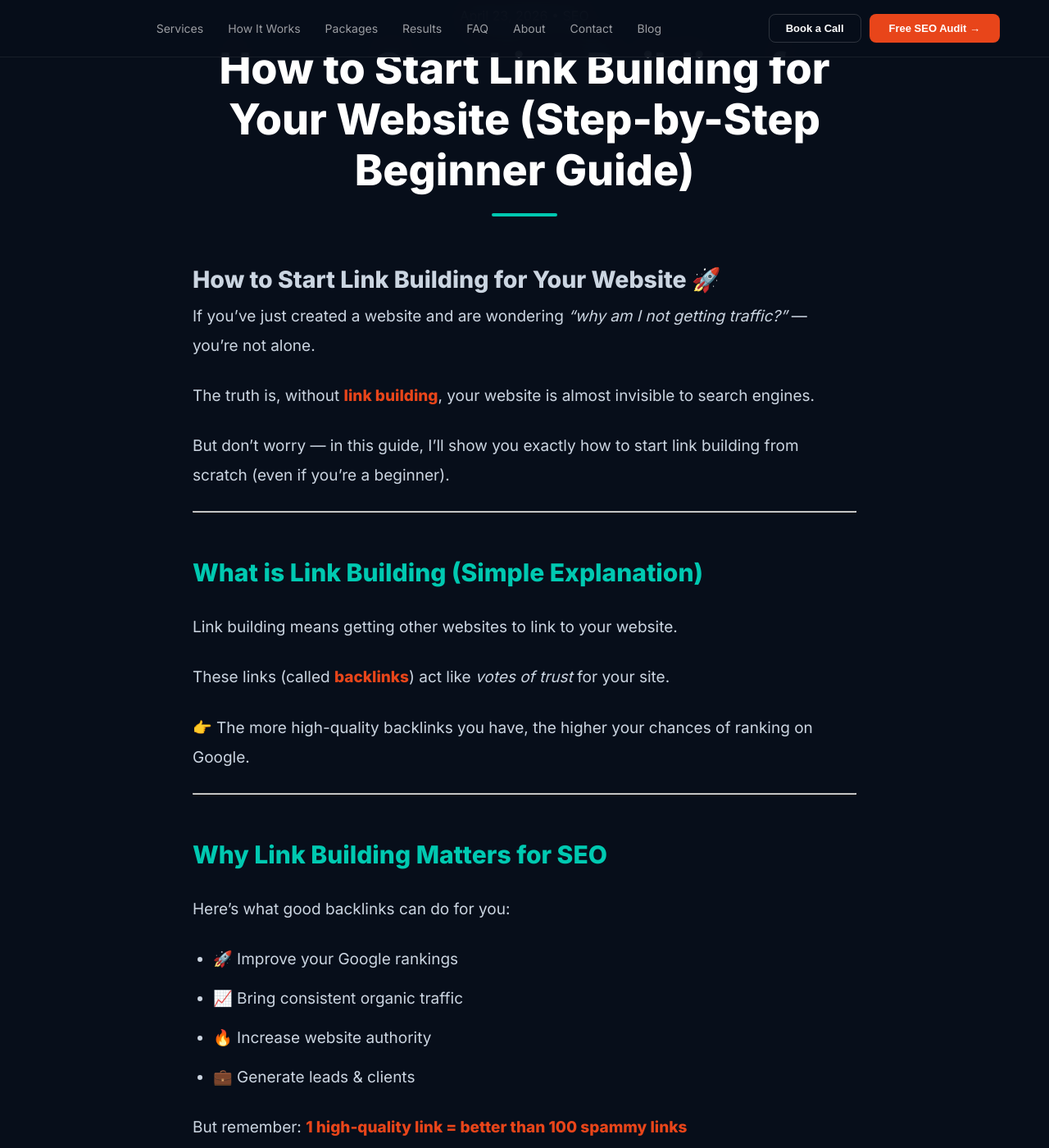
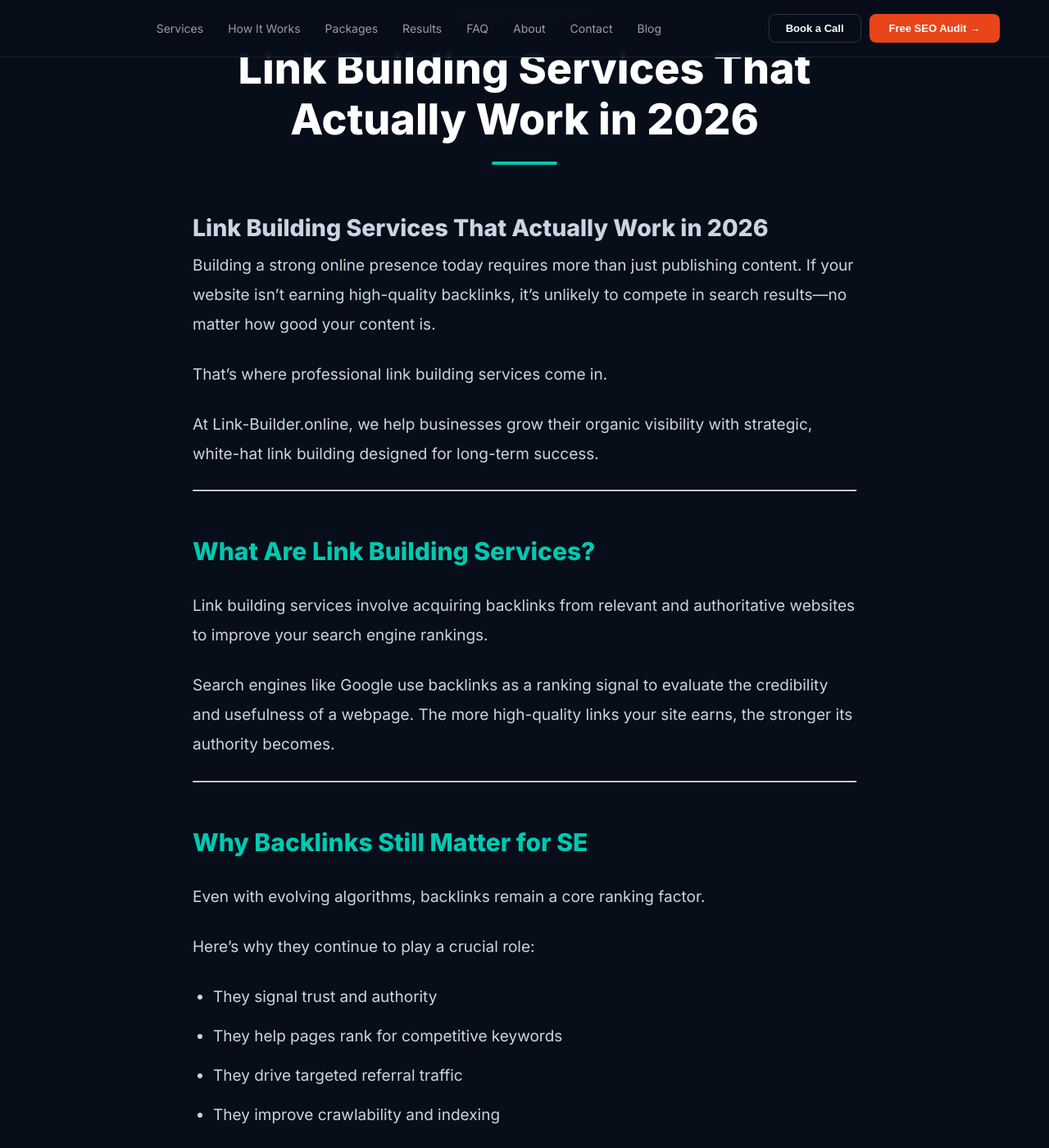
Before and after one commit to davidhome7965-stack/linkbuilder-online, a Jekyll site: the page built from _posts/2026-04-23-welcome-to-linkbuilder.md, in a window 1280 px wide and 1400 px high, scrolled down 223 px. Shown: the whole window at 82% size. Built offline with Jekyll 4.4.1, drawn with Linux system fonts in a browser that asks for light colours; some of the changed text lies outside the part shown.

Commit message:
Update Blog

```diff
--- a/_posts/2026-04-23-welcome-to-linkbuilder.md
+++ b/_posts/2026-04-23-welcome-to-linkbuilder.md
@@ -1,117 +1,112 @@
 ---
 layout: post
-title: "How to Start Link Building for Your Website (Step-by-Step Beginner Guide)"
+title: "Link Building Services That Actually Work in 2026"
 date: 2026-04-23
 categories: SEO
 ---
 
-# How to Start Link Building for Your Website 🚀
+# Link Building Services That Actually Work in 2026
 
-If you’ve just created a website and are wondering *“why am I not getting traffic?”* — you’re not alone.
+Building a strong online presence today requires more than just publishing content. If your website isn’t earning high-quality backlinks, it’s unlikely to compete in search results—no matter how good your content is.
 
-The truth is, without **link building**, your website is almost invisible to search engines.
+That’s where professional link building services come in.
 
-But don’t worry — in this guide, I’ll show you exactly how to start link building from scratch (even if you’re a beginner).
+At Link-Builder.online, we help businesses grow their organic visibility with strategic, white-hat link building designed for long-term success.
 
 ---
 
-## What is Link Building (Simple Explanation)
+## What Are Link Building Services?
 
-Link building means getting other websites to link to your website.
+Link building services involve acquiring backlinks from relevant and authoritative websites to improve your search engine rankings.
 
-These links (called **backlinks**) act like *votes of trust* for your site.
-
-👉 The more high-quality backlinks you have, the higher your chances of ranking on Google.
+Search engines like Google use backlinks as a ranking signal to evaluate the credibility and usefulness of a webpage. The more high-quality links your site earns, the stronger its authority becomes.
 
 ---
 
-## Why Link Building Matters for SEO
+## Why Backlinks Still Matter for SE
 
-Here’s what good backlinks can do for you:
+Even with evolving algorithms, backlinks remain a core ranking factor.
 
-- 🚀 Improve your Google rankings
-- 📈 Bring consistent organic traffic
-- 🔥 Increase website authority
-- 💼 Generate leads & clients
+Here’s why they continue to play a crucial role:
 
-But remember: **1 high-quality link = better than 100 spammy links**
+- They signal trust and authority
+- They help pages rank for competitive keywords
+- They drive targeted referral traffic
+- They improve crawlability and indexing
+
+According to Ahrefs, the majority of top-ranking pages have strong backlink profiles, reinforcing the importance of consistent link acquisition.
 
 ---
 
-## Step-by-Step Link Building Strategy (Beginner Friendly)
+## Our Approach to Link Building
 
-### 1. Create Content That Deserves Links
+We focus on building links that are both effective and safe.
+Instead of chasing volume, we prioritize:
 
 Before building links, ask yourself:
 
-👉 *“Why would someone link to my site?”*
+- Contextual placements within relevant content
+- Real websites with organic traffic
+- Manual outreach (no automation or spam)
+- A natural anchor text distribution
 
-Create:
-- In-depth guides
-- Case studies
-- Listicles (Top 10, Best Tools, etc.)
-- Data-driven content
+You can learn more about how we work on our
+ 👉 /link-building-services/ page
+---
+
+### Types of Link Building We Offer
+
+# Guest Posting
+
+We secure placements on niche-relevant websites where your brand earns contextual backlinks within high-quality content.
+
+**Niche Edits
+We insert links into existing, indexed articles on authoritative sites, helping you gain faster SEO impact.
 
 ---
 
-### 2. Start with Guest Posting
-
-Guest posting is the easiest way to get backlinks.
-
-✔ You write an article
-✔ Another website publishes it
-✔ You get a backlink
-
-**Pro Tip:** Focus on niche-relevant websites, not random blogs.
+### Blogger Outreach
+We connect with real website owners to earn editorial links that align with your niche.
+If you're just starting, check out our 👉 /blog/link-building-basics/ guide
 
 ---
 
-### 3. Use Link Insertions (Niche Edits)
+### What Makes a Backlink High Quality?
 
-This is a faster method.
+Not all backlinks are equal. A strong backlink typically has:
 
-Instead of writing a full article, you:
-- Find existing blog posts
-- Add your link naturally
+- Relevance to your niche
+- Placement within content (not footers or sidebars)
+- Traffic from real users
+- Authority from trusted domains
 
-This works very well if done on high-authority sites.
+Resources like Moz explain how domain authority and link quality influence rankings in modern SEO.
 
 ---
 
-### 4. Build Relationships (Underrated Strategy)
+### Who Should Invest in Link Building?
 
-Most beginners ignore this — big mistake.
+Our link building services are ideal for:
+- Businesses targeting competitive keywords
+- SEO agencies looking for white-label solutions
+- E-commerce brands scaling product visibility
+- SaaS companies building authority
+- Content-driven websites aiming for organic growth
 
-Connect with:
-- Bloggers
-- Website owners
-- SEO professionals
-
-💡 Relationships = long-term backlinks
+If your competitors are building links and you’re not, you’re already behind.
 
 ---
 
-### 5. Analyze Competitors (Smart Shortcut)
+## Common Mistakes to Avoid
 
-Use tools like:
-- Ahrefs
-- SEMrush
-- Ubersuggest
+Many websites struggle because they rely on outdated or risky tactics.
 
-Find:
-👉 Where your competitors are getting backlinks
-👉 Then try to get links from the same sources
+- Buying low-quality bulk backlinks
+- Using automated link building tools
+- Over-optimizing anchor text
+- Ignoring relevance
 
----
-
-## Mistakes You MUST Avoid ❌
-
-- Buying cheap Fiverr backlinks
-- Using same anchor text again & again
-- Ignoring content quality
-- Building too many links too fast
-
-👉 Google is smarter than you think.
+Search engines are smarter than ever, and poor link practices can lead to penalties.
 
 ---
 
@@ -126,27 +121,30 @@ If you want results:
 
 ---
 
-## Want Faster Results? (Smart Option)
+## Why Choose Link-Builder.online?
 
-If manual outreach feels difficult or time-consuming…
+We focus on sustainable growth through ethical SEO practices.
 
-You can use platforms like **Link Publishers** to:
+With Link-Builder.online, you get:
 
-- Access 1000+ websites
-- Get instant guest posts & link insertions
-- Scale your SEO faster
+- Transparent reporting
+- Manual outreach campaigns
+- Niche-relevant placements
+- Scalable link building strategies
+
+Explore our pricing and packages here: 👉 /pricing/
 
 ---
 
 ## Final Thoughts
 
-Link building is not magic — it’s a process.
+Link building isn’t about shortcuts—it’s about building authority over time.
 
-Start small, stay consistent, and focus on quality.
+A well-executed strategy can significantly improve your rankings, traffic, and overall online visibility without risking your website’s future.
 
-👉 In 3–6 months, you’ll start seeing real traffic growth.
+If you're ready to grow with reliable link building services, now is the time to take action.
 
 ---
 
-**Need help with your SEO strategy?**
-Stay connected — more practical guides coming soon 🔥
+**Get Started Today**
+Visit 👉 https://link-builder.online/ and start building links that actually move the needle.
```
